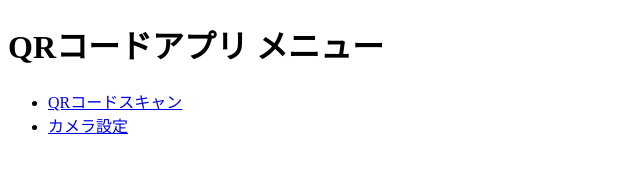
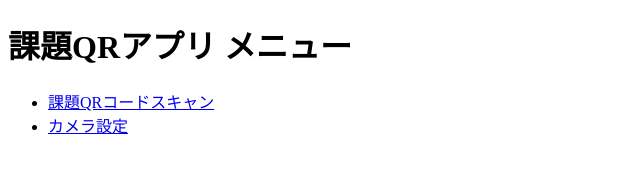
Before and after one commit to yo0903/qr-scanner, a plain HTML site: page index.html in a window 1280 px wide. Shown: the whole page, without its empty margins (0-640 px from the left). Drawn offline with Linux system fonts and the light colour scheme.

Commit message:
Update index.html

```diff
--- a/index.html
+++ b/index.html
@@ -2,12 +2,12 @@
 <html lang="ja">
 <head>
   <meta charset="UTF-8">
-  <title>QRアプリメニュー</title>
+  <title>課題QRアプリメニュー</title>
 </head>
 <body>
-  <h1>QRコードアプリ メニュー</h1>
+  <h1>課題QRアプリ メニュー</h1>
   <ul>
-    <li><a href="scan.html">QRコードスキャン</a></li>
+    <li><a href="scan.html">課題QRコードスキャン</a></li>
     <li><a href="camera-settings.html">カメラ設定</a></li>
   </ul>
 </body>
```
